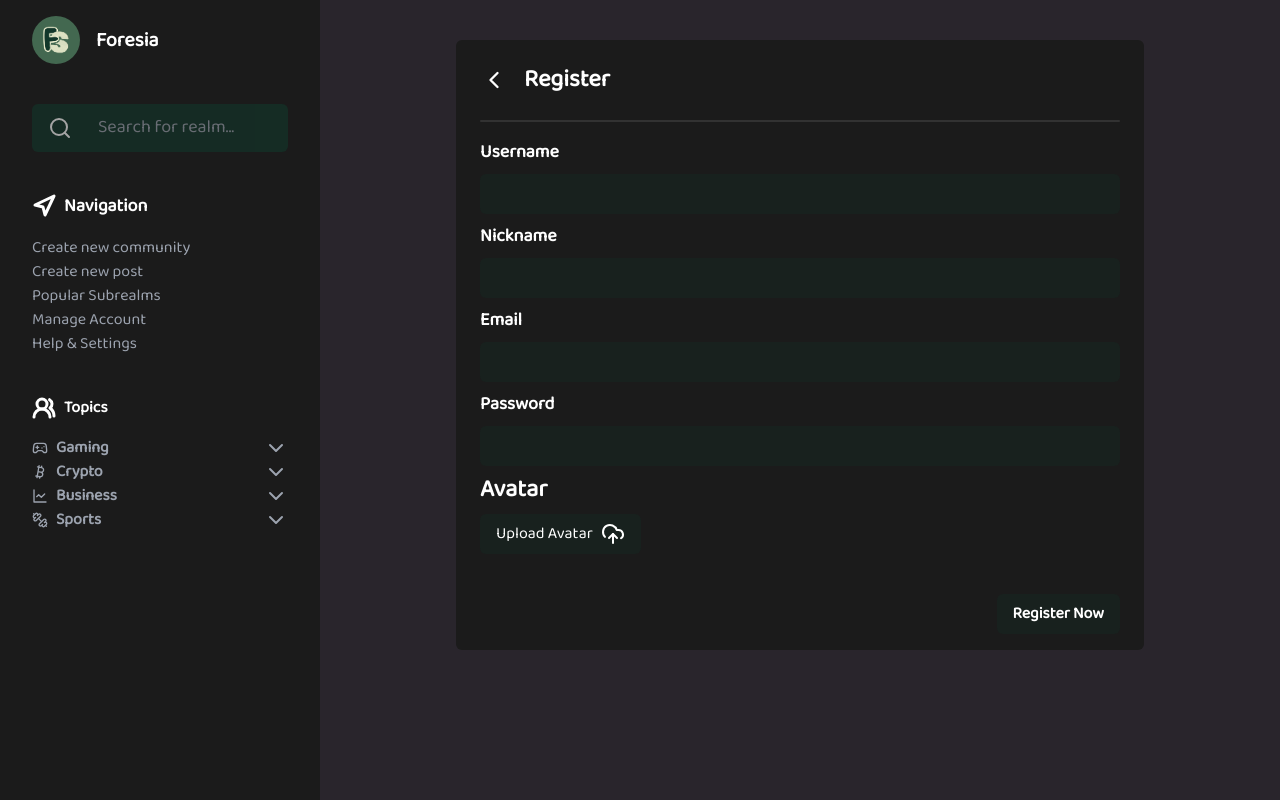
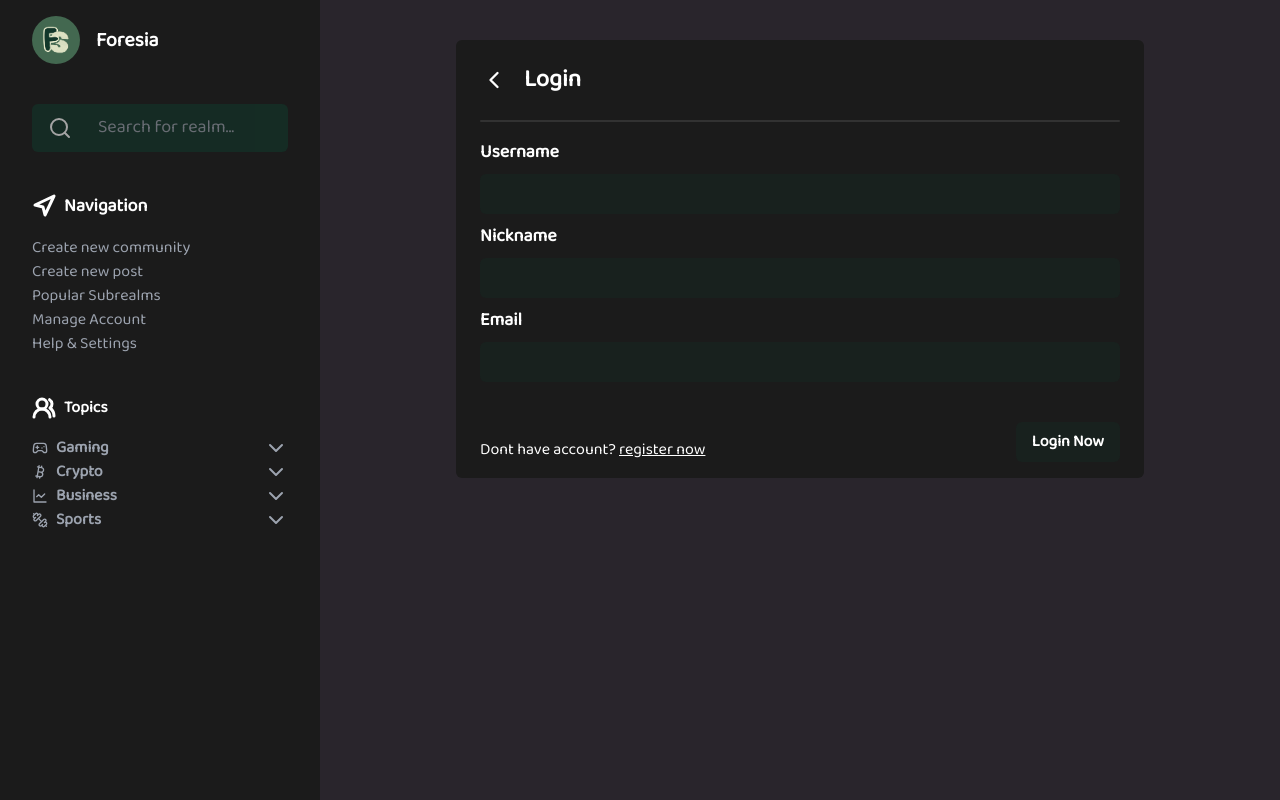
Before and after one commit to KagChi/foresia, a Next.js app: page /account in a window 1280 px wide. Built offline with nearby package versions, Linux system fonts and the light colour scheme; no server answers.

Commit message:
feat: add page switching context

```diff
--- a/src/app/account/page.tsx
+++ b/src/app/account/page.tsx
@@ -1,3 +1,4 @@
+/* eslint-disable @typescript-eslint/no-unused-vars */
 "use client";
 
 import { ChevronLeft, CloudUpload, LoaderCircle } from "lucide-react";
@@ -5,8 +6,10 @@ import Image from "next/image";
 import { createAccount } from "../actions/Account";
 import toast from "react-hot-toast";
 import { useFormStatus } from "react-dom";
+import { useState } from "react";
+import { PageSwitchingContext, usePageSwitching } from "@/context/PageSwitching";
 
-export const SubmitButton = ({ text }: { text: string }) => {
+const SubmitButton = ({ text }: { text: string }) => {
     const { pending } = useFormStatus();
 
     return (
@@ -18,7 +21,11 @@ export const SubmitButton = ({ text }: { text: string }) => {
     );
 };
 
-export const Login = () => <>
+const Login = () => {
+    const { setPage } = usePageSwitching()!;
+
+    return (
+        <>
             <div className="container flex w-full max-w-3xl flex-col items-center justify-center gap-2 p-10">
                 <div className="flex w-full flex-col gap-4 rounded-md bg-[#1B1B1B] px-6 py-4 text-white">
                     <a href="/" className="flex flex-row gap-4 py-2 md:items-center">
@@ -45,14 +52,21 @@ export const Login = () => <>
                         </div>
                     </div>
 
-            <button onClick={() => document.getElementById("image")?.click()} className="ml-auto mt-6 flex h-10 min-w-fit flex-row items-center justify-between gap-2 rounded-md bg-[#12372A40] px-4 py-2 text-xs font-bold md:text-base">
-                <p>Login Now</p>
-            </button>
+                    <div className="flex flex-row items-start">
+                        <p onClick={() => setPage("register")} className="mt-auto cursor-pointer">Dont have account? <span className="underline">register now</span></p>
+                        <SubmitButton text="Login Now" />
                     </div>
                 </div>
-</>;
+            </div>
+        </>
+    );
+};
 
-export const Register = () => <>
+const Register = () => {
+    const { setPage } = usePageSwitching()!;
+
+    return (
+        <>
             <div className="container flex w-full max-w-3xl flex-col items-center justify-center gap-2 p-10">
                 <form action={p => {
                     void createAccount(p).then(x => {
@@ -101,12 +115,17 @@ export const Register = () => <>
                         </div>
                     </div>
 
+                    <div className="flex flex-row">
+                        <p onClick={() => setPage("login")} className="mt-auto cursor-pointer">Already have an account? <span className="underline">Login now</span></p>
                         <SubmitButton text="Register Now" />
+                    </div>
                 </form>
             </div>
-</>;
+        </>
+    );
+};
 
-export const ProfileInfo = () => <>
+const ProfileInfo = () => <>
     <div className="container flex w-full max-w-3xl flex-col items-center justify-center gap-2 p-10">
         <div className="flex w-full flex-col gap-4 rounded-md bg-[#1B1B1B] px-6 py-4 text-white">
             <a href="/" className="flex flex-row gap-4 py-2 md:items-center">
@@ -154,7 +173,20 @@ export const ProfileInfo = () => <>
     </div>
 </>;
 
+const PageComponent = () => {
+    const { page } = usePageSwitching()!;
+
+    if (page === "register") {
+        return <Register />;
+    }
+
+    return <Login />;
+};
 
 export default function Account() {
-    return <Register />;
+    const [page, setPage] = useState("login");
+
+    return <PageSwitchingContext.Provider value={{ page, setPage }}>
+        <PageComponent />
+    </PageSwitchingContext.Provider>;
 }
--- /dev/null
+++ b/src/context/PageSwitching.ts
@@ -0,0 +1,5 @@
+import React, { Dispatch, SetStateAction, useContext } from "react";
+
+export const PageSwitchingContext = React.createContext<{ page: string; setPage: Dispatch<SetStateAction<string>> } | null>(null);
+
+export const usePageSwitching = () => useContext(PageSwitchingContext);
```
Lines whose indentation alone changed are shown as unchanged.
